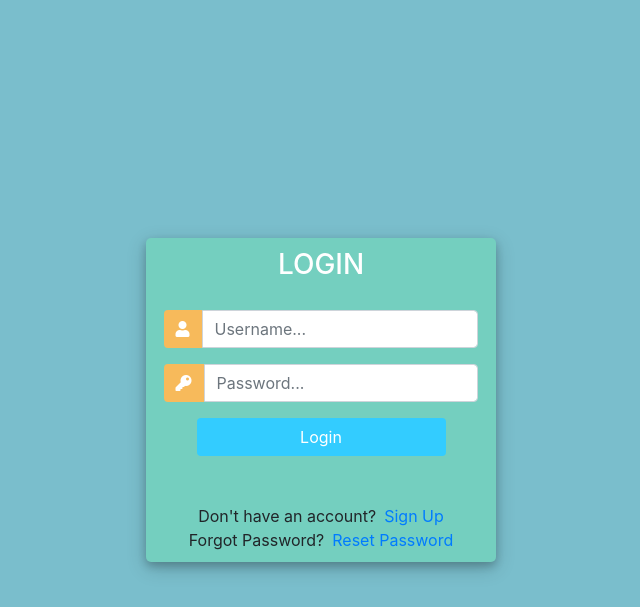
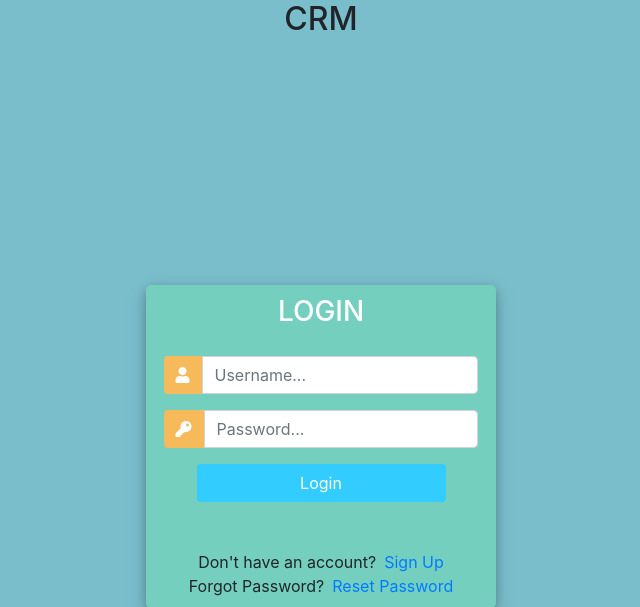
Before and after one commit to bharathjinka09/djangoCRM, a Django app: page /login/ in a window 1280 px wide. Shown: the top 607 px of the page, without its empty margins (319-959 px from the left). Before the commit the page ends 574 px from the top, so only its background shows below. Run offline with Django 3.2, Linux system fonts and the light colour scheme; some libraries are stand-ins or nearby versions.

Commit message:
Added App Title

```diff
--- a/accounts/templates/accounts/login.html
+++ b/accounts/templates/accounts/login.html
@@ -78,7 +78,9 @@
 
 </head>
 <body>
+	<h2 class="text-center">CRM</h2>
 	<div class="container h-100">
+
 		<div class="d-flex justify-content-center h-100">
 			<div class="user_card">
 				<div class="d-flex justify-content-center">
```
